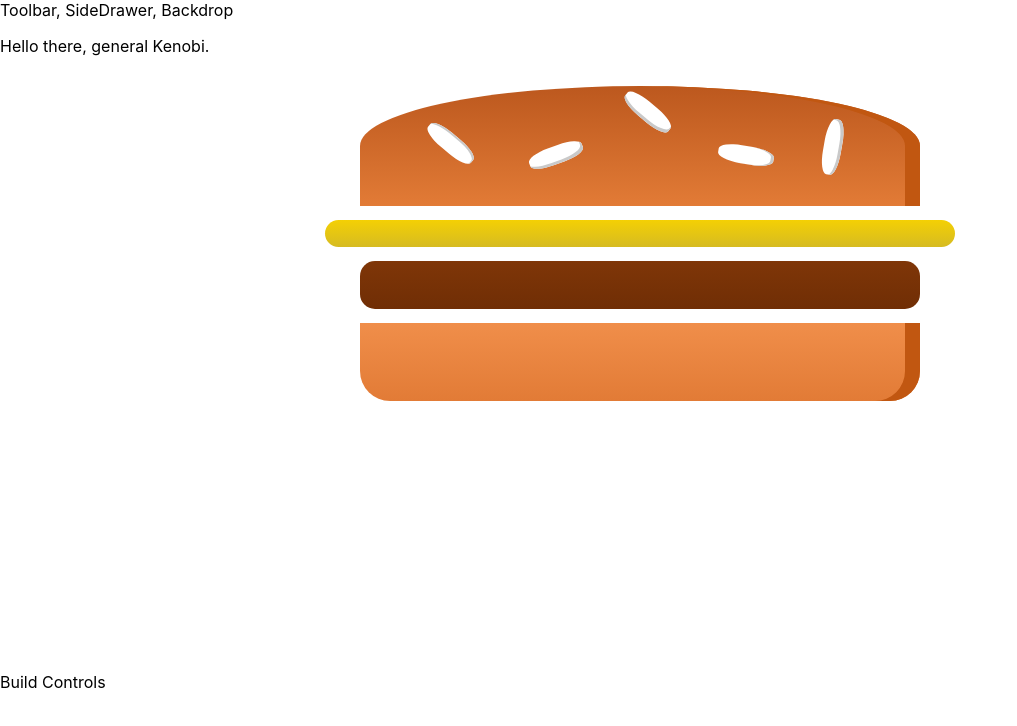
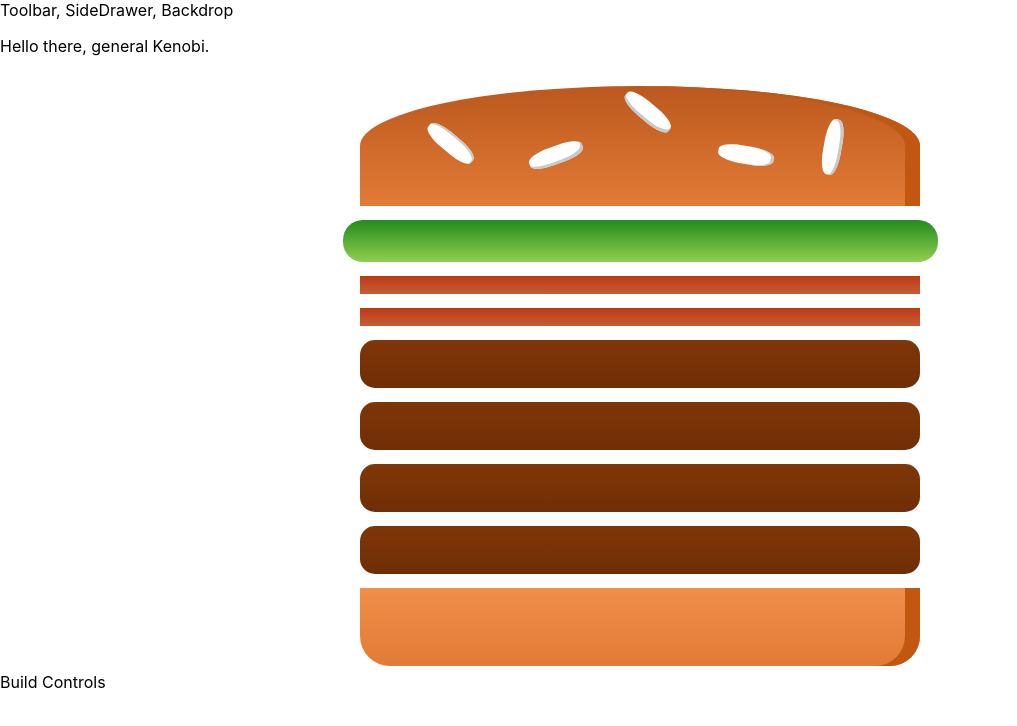
Before and after one commit to StefanK2ff/burger-builder-app, a React (Create React App) app: page / in a window 1280 px wide. Shown: the top 726 px of the page, without its empty margins (0-1017 px from the left). Built offline with nearby package versions, Linux system fonts and the light colour scheme.

Commit message:
dynamic output of burger ingredients in the preview

```diff
--- a/src/components/Burger/BurgerPreview.js
+++ b/src/components/Burger/BurgerPreview.js
@@ -4,11 +4,17 @@ import Ingredient from './Ingredient/Ingredient'
 
 
 export default function burgerPreview(props) {
+    const ingredientsArr = Object.keys(props.ingredients)
+        .map(igKey => {
+            return [...Array(props.ingredients[igKey])].map((_,i) => {
+                return <Ingredient key={igKey + i} type={igKey} />;
+            });
+        });
+
     return (
         <div className={classes.Burger}>
             <Ingredient type="bread-top"/>
-            <Ingredient type="cheese"/>
-            <Ingredient type="meat"/>
+            {ingredientsArr}
             <Ingredient type="bread-bottom"/>
         </div>
     )
--- a/src/containers/BurgerBuilder.js
+++ b/src/containers/BurgerBuilder.js
@@ -1,15 +1,21 @@
-import React, { Component } from 'react'
-import Aux from '../hoc/Aux'
-import BurgerPreview from '../components/Burger/BurgerPreview'
+import React, { Component } from "react";
+import Aux from "../hoc/Aux";
+import BurgerPreview from "../components/Burger/BurgerPreview";
 
 export default class BurgerBuilder extends Component {
-    render() {
-        return (
-            <Aux>
-                <BurgerPreview />
-                <div>Build Controls</div>
-            </Aux>
-
-        )
+    state = {
+        ingredients: {
+            salad: 1,
+            bacon: 2,
+            meat: 4
+        }
     }
+  render() {
+    return (
+      <Aux>
+        <BurgerPreview ingredients={this.state.ingredients}/>
+        <div>Build Controls</div>
+      </Aux>
+    );
+  }
 }
```
